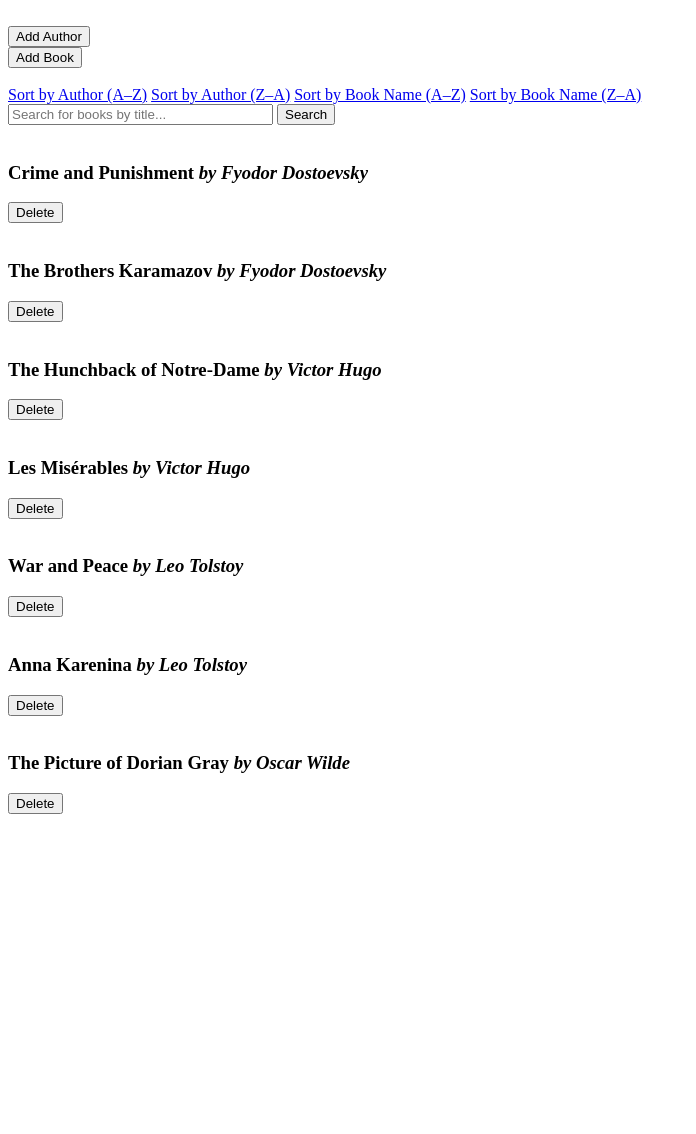
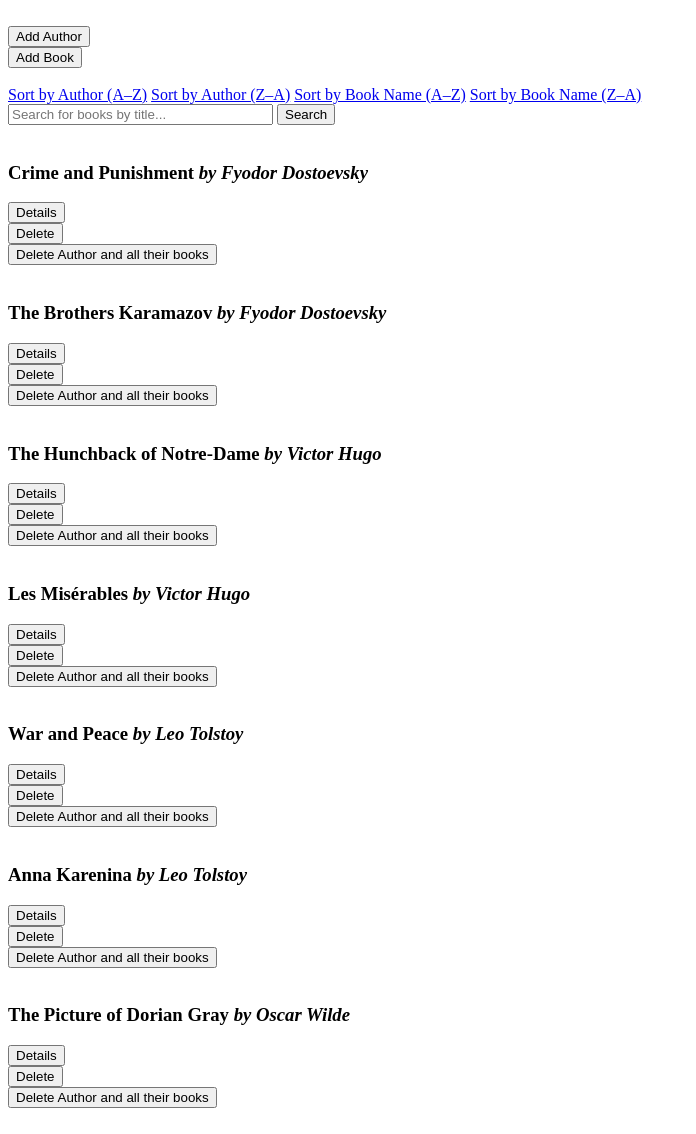
Before and after one commit to eStangel/Book-Alchemy, a Flask app: page /home?sort=author_asc in a window 1280 px wide. Shown: the whole page, without its empty margins (0-696 px from the left). Before the commit the page ends 814 px from the top, so only its background shows below. Run offline with Flask 3, Linux system fonts and the light colour scheme.

Commit message:
Add routes to display book details and to delete author and all their books at once

```diff
--- a/app.py
+++ b/app.py
@@ -115,6 +115,25 @@ def delete(book_id):
     return redirect(url_for('home', message="Book successfully deleted!"))
 
 
+@app.route('/author/<int:author_id>/delete', methods=['POST'])
+def delete_author(author_id):
+    author = db.session.get(Author, author_id)
+    if not author:
+        return redirect(url_for('home', message="Error: Author not found!"))
+
+    for book in list(author.books):
+        db.session.delete(book)
+    db.session.delete(author)
+    db.session.commit()
+    return redirect(url_for('home', message="Author and all associated books deleted!"))
+
+
+@app.route('/book/<int:book_id>/details')
+def details(book_id):
+    book = db.session.get(Book, book_id)
+    return render_template('book_details.html', book=book)
+
+
 """
 # Only run once to create the tables
 with app.app_context():
--- a/templates/home.html
+++ b/templates/home.html
@@ -7,10 +7,10 @@
   </head>
   <body>
     {% if message %}
-    {% if message.startswith('B') %}
+    {% if message.startswith('E') %}
+      <p style="color: red;">{{ message }}</p>
+    {% else %}
       <p style="color: green;">{{ message }}</p>
-    {% else %}
-      <p style="color: red;">{{ message }}</p>
     {% endif %}
     {% endif %}
     <br>
@@ -34,8 +34,14 @@
     {% if books %}
         {% for book in books %}
             <div> <h3>{{ book.title }}<i> by {{ book.author.name }}</i></h3>
+                <form action="{{ url_for('details', book_id=book.id) }}" method="GET">
+                    <button type="submit">Details</button>
+                </form>
                 <form action="{{ url_for('delete', book_id=book.id) }}" method="POST">
                     <button type="submit" class="delete-button">Delete</button>
+                </form>
+                <form action="{{ url_for('delete_author', author_id=book.author.id) }}" method="POST">
+                    <button type="submit">Delete Author and all their books</button>
                 </form>
             </div>
             <br>
```
Also changed, not shown: templates/book_details.html (added, +18 -0 lines), data/library.sqlite.
